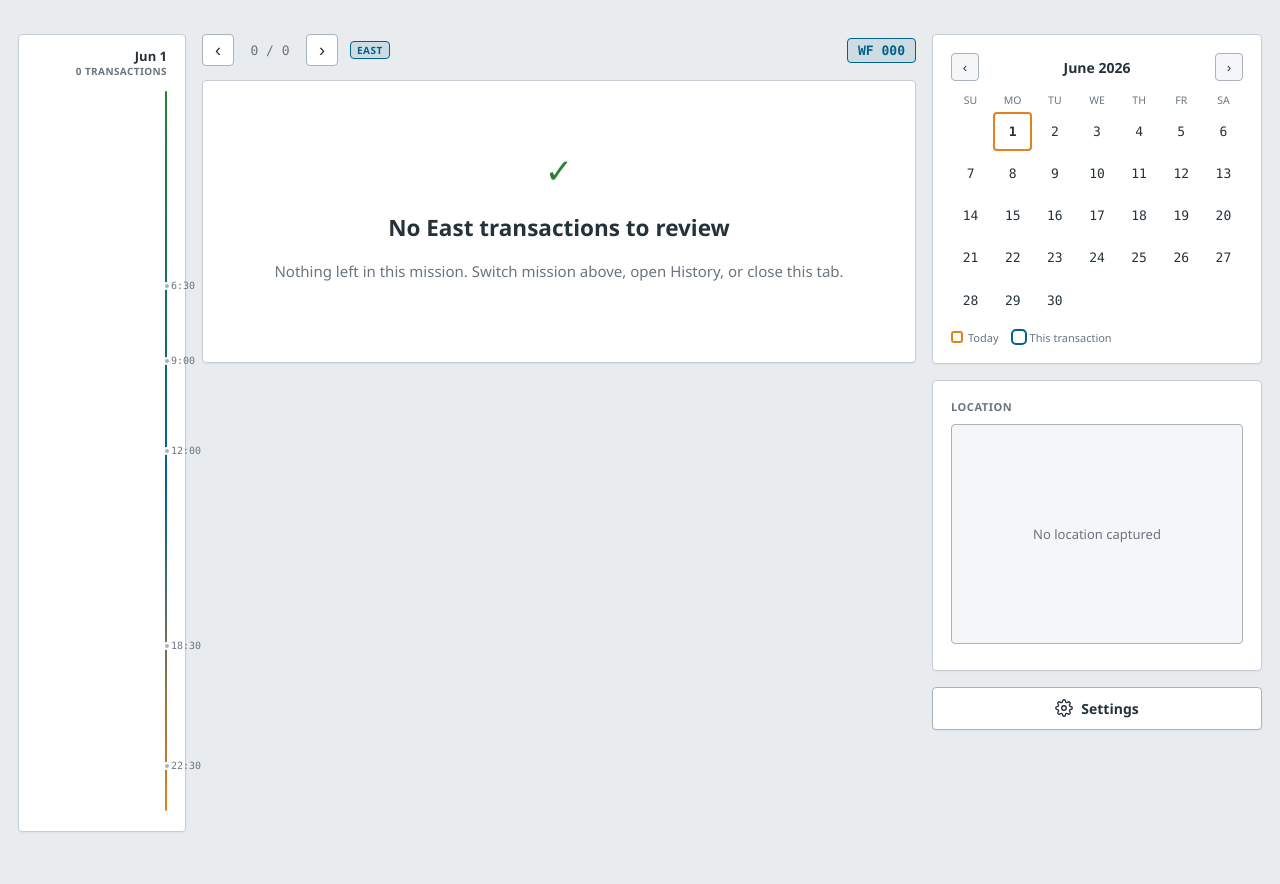
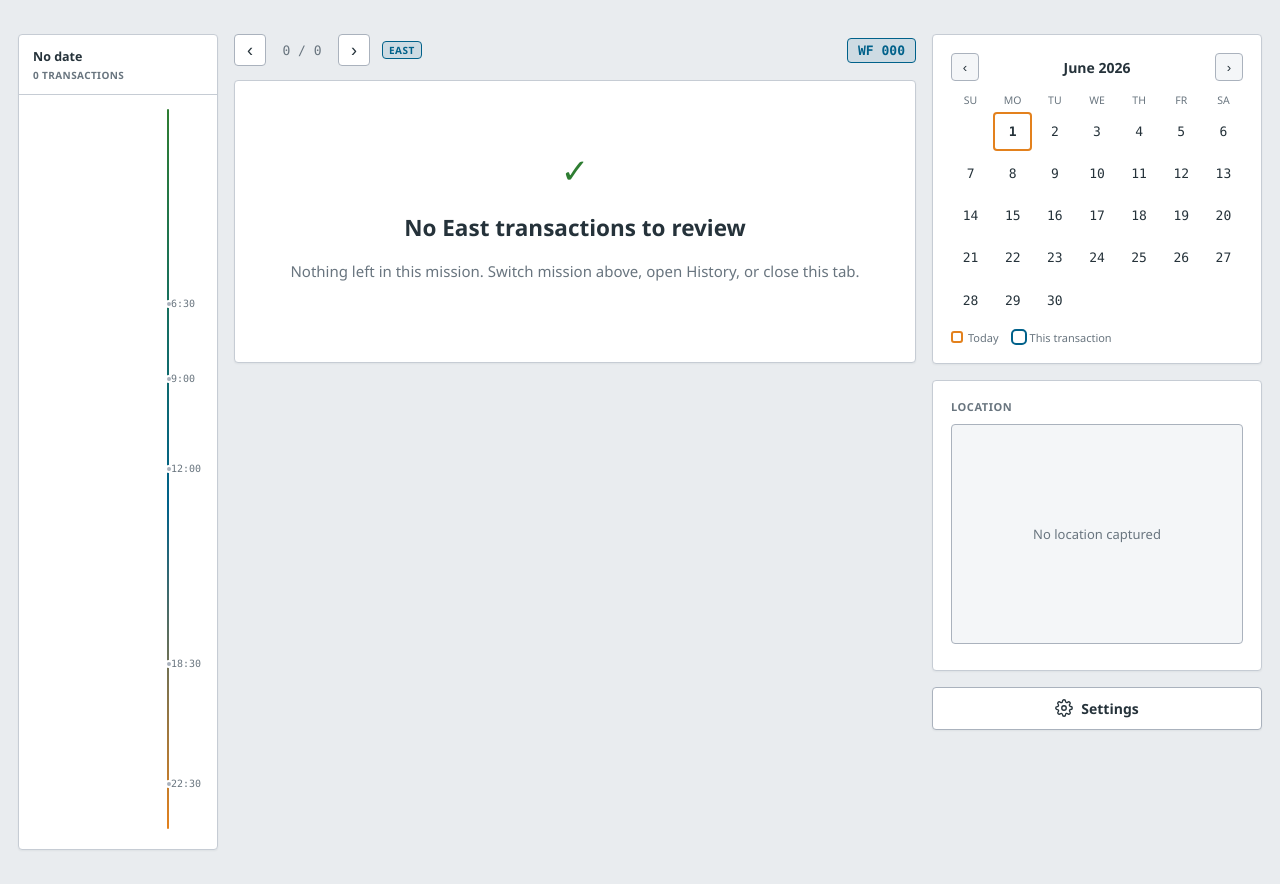
Before and after one commit to BrianComfort938/working-fund, a Flask app: page / in a window 1280 px wide. Before the commit the page ends 832 px from the top, so only its background shows below. Run offline with Flask 3, Linux system fonts and the light colour scheme; data that the repository does not hold is empty.

Commit message:
Timeline polish: labels inside banner, sentence-case entries, recorded date on top
Move the rail inward so the notable-time labels (6:30/9:00/12:00/18:30/22:30) sit inside the banner instead of clipping at the edge. Display beneficiary and description in sentence case (first letter capital) in both the timeline boxes and the review form. Move the full recorded date/time above the timeline and drop the Recorded row from the form.

Co-Authored-By: Claude Opus 4.8 <noreply@anthropic.com>

```diff
--- a/local/static/review.css
+++ b/local/static/review.css
@@ -60,13 +60,13 @@ html, body { margin: 0; background: var(--bg); color: var(--text); font-family:
 .mission-tab[aria-pressed="true"] .cnt { background: var(--blue-dark); color: #cfe7f1; }
 
 main#reviewView {
-  display: grid; grid-template-columns: 168px 1fr 330px; gap: 16px;
-  max-width: 1288px; margin: 16px auto; padding: 18px;
+  display: grid; grid-template-columns: 200px 1fr 330px; gap: 16px;
+  max-width: 1320px; margin: 16px auto; padding: 18px;
 }
 main#historyView {
   max-width: 1120px; margin: 16px auto; padding: 18px;
 }
-@media (max-width: 1040px) { main#reviewView { grid-template-columns: 168px 1fr; } }
+@media (max-width: 1060px) { main#reviewView { grid-template-columns: 200px 1fr; } }
 @media (max-width: 760px) { main#reviewView { grid-template-columns: 1fr; } }
 
 /* Left timeline banner — recorded time on the sector day (9:00 to 18:30) */
@@ -78,24 +78,25 @@ main#historyView {
   width: 100%; display: flex; flex-direction: column; align-items: stretch;
 }
 .tl-head {
-  font-family: var(--sans); font-size: 13px; font-weight: 700; color: var(--text);
-  text-align: right; margin-bottom: 14px; line-height: 1.2; width: 100%; padding-right: 18px;
+  margin-bottom: 14px; width: 100%; padding: 0 14px 12px;
+  border-bottom: 1px solid var(--border); text-align: left;
 }
-.tl-head .tl-sub { display: block; font-size: 10px; font-weight: 600; color: var(--muted); text-transform: uppercase; letter-spacing: .04em; }
-/* The rail sits 18px from the right edge of the banner; transaction boxes grow
-   leftward from it, notable-time labels sit just to its right. */
+.tl-recorded { display: block; font-family: var(--sans); font-size: 12.5px; font-weight: 700; color: var(--text); line-height: 1.25; }
+.tl-head .tl-sub { display: block; margin-top: 3px; font-size: 10px; font-weight: 600; color: var(--muted); text-transform: uppercase; letter-spacing: .04em; }
+/* The rail sits 48px from the right edge of the banner so notable-time labels
+   fit inside to its right; transaction boxes grow leftward from it. */
 .tl-rail { position: relative; width: 100%; height: 720px; }
 .tl-line {
-  position: absolute; right: 18px; top: 0; bottom: 0; width: 2px;
+  position: absolute; right: 48px; top: 0; bottom: 0; width: 2px;
   background: linear-gradient(180deg, var(--ok), var(--blue) 55%, var(--amber));
   border-radius: 2px;
 }
 /* Notable-time marks: tick on the line, label to its right */
-.tl-mark { position: absolute; right: 18px; transform: translateY(-50%); display: flex; align-items: center; }
+.tl-mark { position: absolute; right: 48px; transform: translateY(-50%); display: flex; align-items: center; }
 .tl-tick { width: 8px; height: 8px; border-radius: 50%; background: var(--border-strong); border: 2px solid var(--panel); transform: translateX(50%); }
-.tl-label { position: absolute; left: 12px; font-family: var(--mono); font-size: 10px; color: var(--muted); white-space: nowrap; }
+.tl-label { position: absolute; left: 10px; font-family: var(--mono); font-size: 10px; color: var(--muted); white-space: nowrap; }
 /* Per-transaction marker: dot on the line, info box to the LEFT */
-.tl-tx { position: absolute; right: 18px; transform: translateY(-50%); display: flex; align-items: center; cursor: pointer; z-index: 2; }
+.tl-tx { position: absolute; right: 48px; transform: translateY(-50%); display: flex; align-items: center; cursor: pointer; z-index: 2; }
 .tl-txdot { width: 11px; height: 11px; border-radius: 50%; background: var(--muted); border: 2px solid var(--panel); transform: translateX(50%); box-shadow: 0 0 0 1px var(--border-strong); }
 .tl-box {
   position: absolute; right: 14px; display: flex; flex-direction: column; gap: 1px;
--- a/local/static/review.js
+++ b/local/static/review.js
@@ -153,6 +153,12 @@
     if (!w.length) return "";
     return w.length > words ? w.slice(0, words).join(" ") + "…" : w.join(" ");
   }
+  // Sentence case: first letter capital, the rest lowercased.
+  function sentenceCase(text) {
+    const s = String(text || "").trim();
+    if (!s) return "";
+    return s.charAt(0).toUpperCase() + s.slice(1).toLowerCase();
+  }
 
   function renderTimeBanner() {
     const el = $("timeBanner");
@@ -169,7 +175,9 @@
       .filter((o) => o.mins != null && new Date(o.x.recordedAt).toDateString() === dayKey)
       .sort((a, b) => a.mins - b.mins);
 
-    const header = `<div class="tl-head">${esc(refD.toLocaleDateString(undefined, { month: "short", day: "numeric" }))}` +
+    // Recorded date/time of the current transaction (moved here from the form).
+    const recordedLabel = t && t.recordedAt ? fmtWhen(t.recordedAt) : "No date";
+    const header = `<div class="tl-head"><span class="tl-recorded">${esc(recordedLabel)}</span>` +
       `<span class="tl-sub">${dayTx.length} transaction${dayTx.length === 1 ? "" : "s"}</span></div>`;
 
     // Notable-time marks: tick on the line + label to the right of it.
@@ -183,8 +191,8 @@
     const dots = dayTx.map((o) => {
       const pct = (o.mins / DAY_MIN) * 100;
       const isCur = o.i === state.idx;
-      const name = clip(o.x.beneficiary, 4) || "(no name)";
-      const desc = clip(o.x.description, 6);
+      const name = sentenceCase(clip(o.x.beneficiary, 4)) || "(no name)";
+      const desc = sentenceCase(clip(o.x.description, 6));
       return `<div class="tl-tx${isCur ? " current" : ""}" style="top:${pct}%" data-idx="${o.i}" title="${esc(hhmm(o.mins))} — ${esc(o.x.beneficiary || "")}">` +
         `<span class="tl-box"><span class="tl-box-name">${esc(name)}</span>` +
         (desc ? `<span class="tl-box-desc">${esc(desc)}</span>` : "") + `</span>` +
@@ -272,6 +280,11 @@
     if (t.hasSignature) media += `<figure><figcaption>Signature</figcaption><canvas class="sig-box" id="sigCv" width="230" height="86"></canvas></figure>`;
     if (!media) media = `<span class="none">No receipts or signature attached</span>`;
 
+    // Normalize text entries to sentence case (first letter capital) for display
+    // and for the saved record.
+    t.beneficiary = sentenceCase(t.beneficiary);
+    t.description = sentenceCase(t.description);
+
     wrap.innerHTML = `
       <div class="rec-field">
         <label>Beneficiary</label>
@@ -300,10 +313,6 @@
           <button type="button" id="f_sign" class="sign-btn ${neg ? "neg" : ""}">${neg ? "−" : "+"}</button>
           <input id="f_amt" inputmode="numeric" value="${groupDigits(Math.abs(t.amount))}">
         </div>
-      </div>
-      <div class="rec-field">
-        <label>Recorded</label>
-        <div class="rec-value">${fmtWhen(t.recordedAt)} &middot; <span class="mission-pill ${t.mission}">${titleCase(t.mission)}</span></div>
       </div>
       <div class="rec-field">
         <label>Attachments</label>
```
